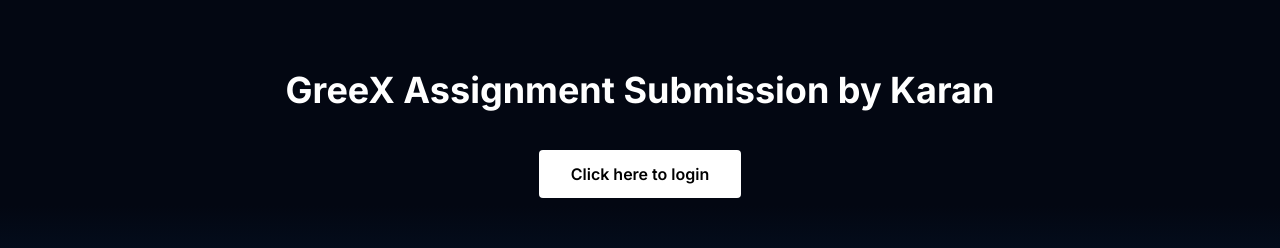
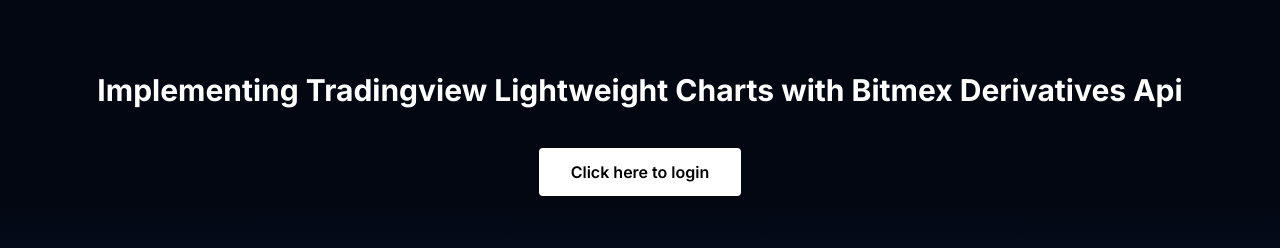
Before and after one commit to karan0805/Crypto-Derivatives, a Next.js app: page / in a window 1280 px wide. Shown: the part 306-554 px from the top of the page. Built offline with nearby package versions, Linux system fonts and the light colour scheme; no server answers.

Commit message:
chore: update README and make minor text edits

```diff
--- a/next-seo.config.js
+++ b/next-seo.config.js
@@ -1,13 +1,13 @@
 const config = {
-  defaultTitle: 'GreeX Assignment Submission by Karan',
-  titleTemplate: '%s | GreeX',
+  defaultTitle: 'Crypto Derivatives',
+  titleTemplate: '%s | Crypto Derivatives',
   description: ``,
-  canonical: 'https://greex-assignment.vercel.app/',
+  canonical: 'https://crypto-derivatives.vercel.app/',
   openGraph: {
     type: 'website',
     locale: 'en_IE',
-    url: 'https://greex-assignment.vercel.app/',
-    siteName: 'GreeX',
+    url: 'https://crypto-derivatives.vercel.app/',
+    siteName: 'Crypto Derivatives',
   },
   twitter: {
     handle: '@handle',
--- a/src/components/homeview/index.js
+++ b/src/components/homeview/index.js
@@ -8,9 +8,9 @@
     }}
     className={`flex h-[90vh] flex-col items-center justify-center gap-10 bg-[#030712] p-24`}
   >
-    <div className="flex flex-col place-items-center gap-10">
-      <h2 className="text-4xl font-bold text-white">
-        GreeX Assignment Submission by Karan
+    <div className="flex max-w-7xl flex-col place-items-center gap-10">
+      <h2 className=" text-center text-3xl font-bold text-white">
+        Implementing Tradingview Lightweight Charts with Bitmex Derivatives Api
       </h2>
       <Link
         rel="noopener noreferrer"
--- a/src/middleware.js
+++ b/src/middleware.js
@@ -9,7 +9,7 @@
   let domain = req.headers.get('host');
   let path = req.nextUrl.pathname;
 
-  if (domain == 'www.greex.trading' && path !== '/') {
+  if (domain == 'www.example.com' && path !== '/') {
     return NextResponse.rewrite(new URL(`/comingsoon`, req.url));
   }
 }
--- a/src/pages/auth/forgot-password.js
+++ b/src/pages/auth/forgot-password.js
@@ -84,7 +84,7 @@
       seo={{
         title: 'Forgot Password',
         description: 'Forgot Password',
-        canonical: 'https://greex-assignment.vercel.app/auth/forgotpassword', // Adjust the URL
+        canonical: 'https://crypto-derivatives.vercel.app/auth/forgotpassword', // Adjust the URL
       }}
     >
       {page}
--- a/src/pages/auth/signin.js
+++ b/src/pages/auth/signin.js
@@ -120,7 +120,7 @@
       seo={{
         title: 'Sign in',
         description: 'Sign in',
-        canonical: 'https://greex-assignment.vercel.app/auth/signin',
+        canonical: 'https://crypto-derivatives.vercel.app/auth/signin',
       }}
     >
       {page}
--- a/src/pages/auth/signup.js
+++ b/src/pages/auth/signup.js
@@ -106,7 +106,7 @@
       seo={{
         title: 'Sign up',
         description: 'Sign up',
-        canonical: 'https://greex-assignment.vercel.app/auth/signup',
+        canonical: 'https://crypto-derivatives.vercel.app/auth/signup',
       }}
     >
       {page}
--- a/src/utils/emailHelpers.ts
+++ b/src/utils/emailHelpers.ts
@@ -15,7 +15,7 @@
 export async function sendResetEmail(email: string, resetToken: string) {
   try {
     const mailOptions = {
-      from: 'GreeX Support <karan0805@zohomail.in>',
+      from: 'Support <karan0805@zohomail.in>',
       to: email,
       subject: 'Password Reset Link',
       html: `<p>Click the following link to reset your password:</p>
@@ -31,9 +31,9 @@
 export async function sendWelcomeEmail(email: string) {
   try {
     const mailOptions = {
-      from: 'GreeX Support <karan0805@zohomail.in>',
+      from: 'Support <karan0805@zohomail.in>',
       to: email,
-      subject: 'Welcome to GreeX',
+      subject: 'Welcome to Platform',
       html: `<p>This will be the email with welcome message and introduction to platform</p>`,
     };
     await transporter.sendMail(mailOptions);
```
Also changed, not shown: 1 other file (tests, documents, lock files or other folders).
